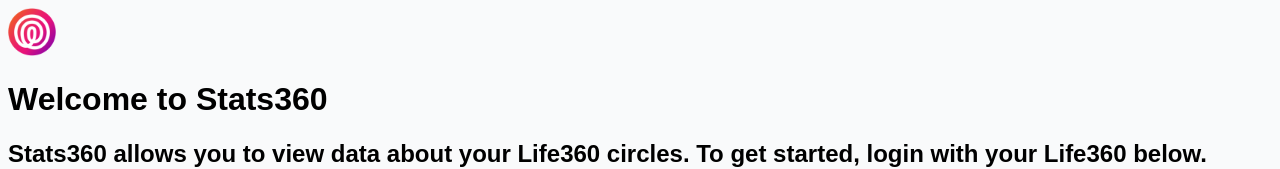
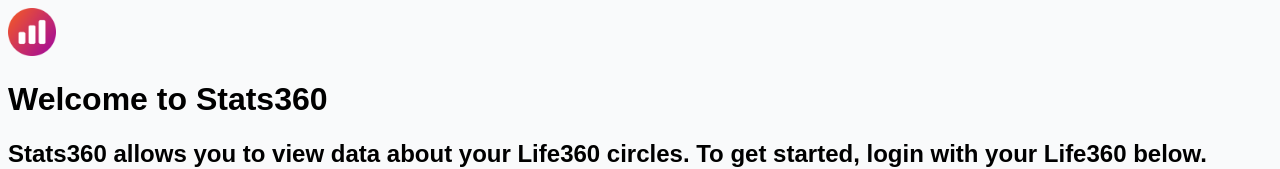
Before and after one commit to jacc/stats360, a Next.js app: page / in a window 1280 px wide. Shown: the top 169 px of the page. Built offline with nearby package versions, Linux system fonts and the light colour scheme; a small style sheet from the web is missing.

Commit message:
🌠 stats360 logo

```diff
--- a/src/pages/index.tsx
+++ b/src/pages/index.tsx
@@ -1,13 +1,13 @@
 import Image from 'next/image';
 import Link from 'next/link';
-import Life360Logo from '../client/assets/life360-logo.png';
+import Stats360 from '../client/assets/stats360.png';
 
 export default function Home() {
 	return (
 		<main className="mx-auto max-w-3xl py-24 space-y-6">
 			<form className="rounded-xl bg-white dark:bg-gray-800 p-12 space-y-6 shadow-sm dark:shadow-neutral-800/25 font-light border border-gray-300 dark:border-gray-700">
 				<div className="flex items-center space-x-3">
-					<Image src={Life360Logo} height={48} width={48} alt="Life 360 Logo" />
+					<Image src={Stats360} height={48} width={48} alt="Life 360 Logo" />
 					<h1 className=" font-medium text-2xl">Welcome to Stats360</h1>
 				</div>
 
--- a/src/pages/why.tsx
+++ b/src/pages/why.tsx
@@ -1,13 +1,13 @@
 import Image from 'next/image';
 import Link from 'next/link';
-import Life360Logo from '../client/assets/life360-logo.png';
+import Stats360 from '../client/assets/stats360.png';
 
 export default function Why() {
 	return (
 		<main className="mx-auto max-w-3xl py-24 space-y-6">
 			<div className="rounded-xl bg-white dark:bg-gray-800 p-12 space-y-6 shadow-sm dark:shadow-neutral-800/25 font-light border border-gray-300 dark:border-gray-700">
 				<div className="flex items-center space-x-3">
-					<Image src={Life360Logo} height={48} width={48} alt="Life 360 Logo" />
+					<Image src={Stats360} height={48} width={48} alt="Life 360 Logo" />
 					<h1 className=" font-medium text-2xl">
 						Why and how we use your data
 					</h1>
```
Also changed, not shown: src/client/assets/life360-logo.png (deleted), src/client/assets/stats360.png (added).
